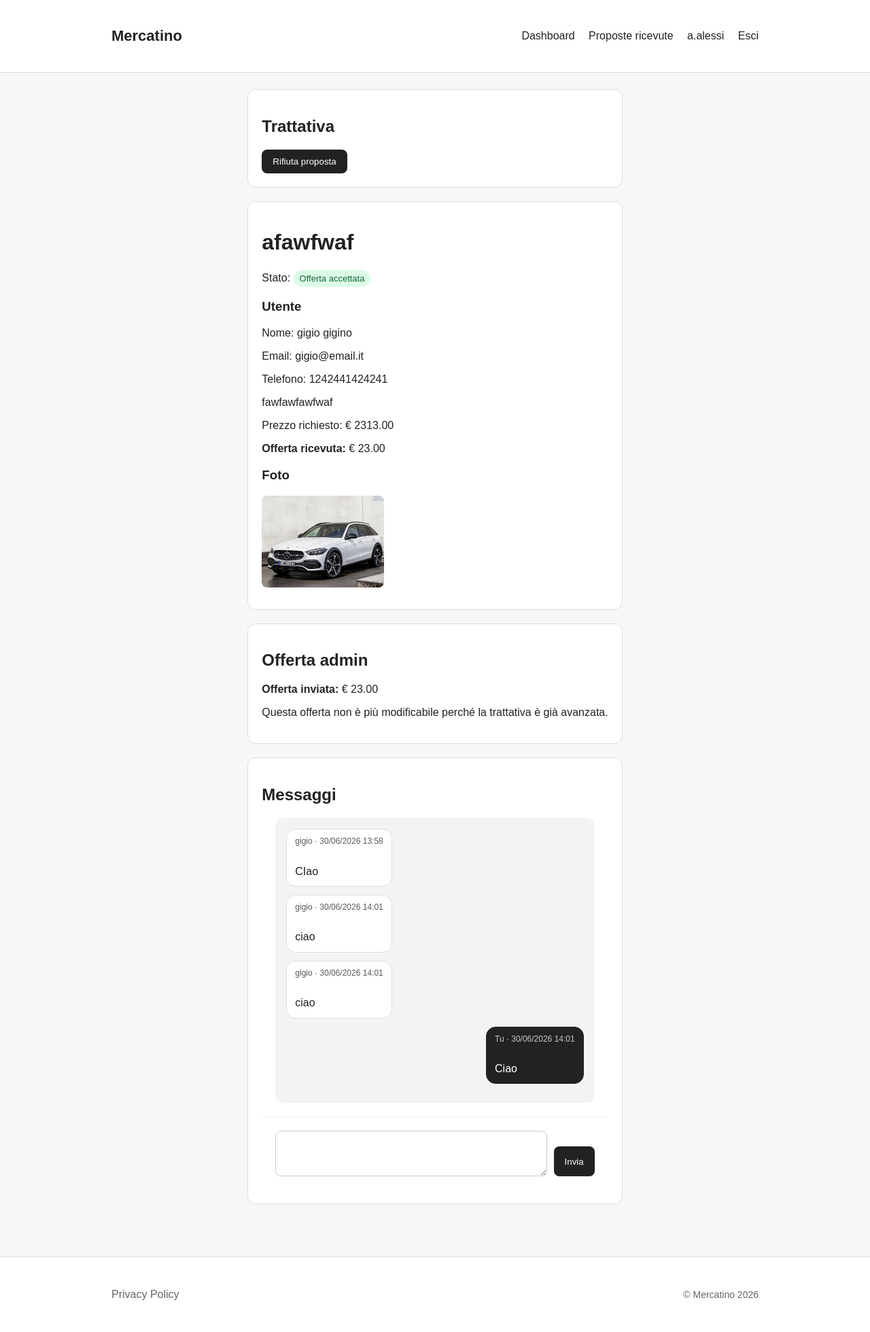
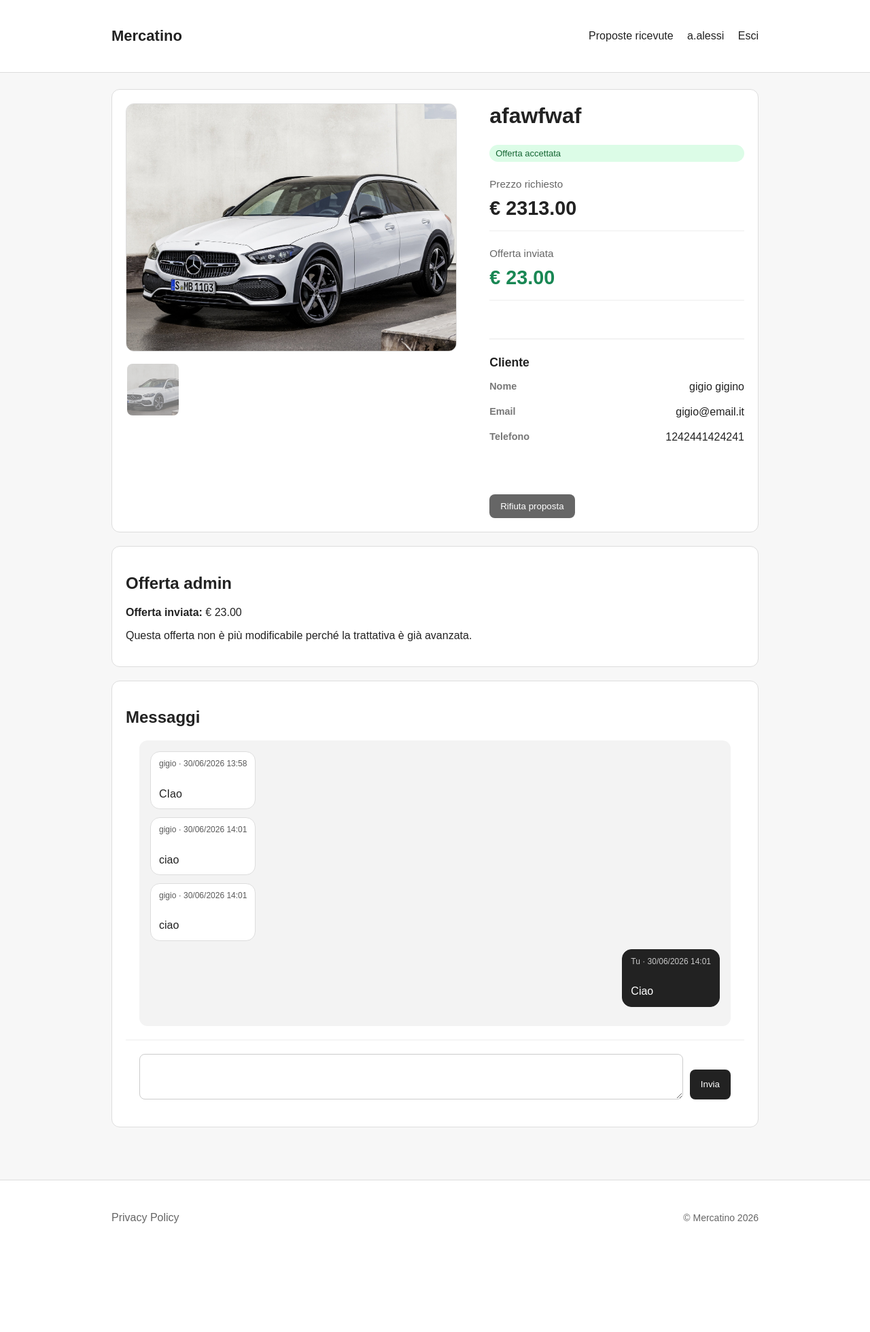
Before and after one commit to Alex-Alessi/mercatino-c2b, a Django app: page /staff/proposte/17/ in a window 1280 px wide. Shown: the whole page at 68% size. After the commit the page ends 1799 px from the top, so only its background shows below. Run offline with Django 5.2, Linux system fonts and the light colour scheme; a user stored in the database is signed in; data comes from the database, SQL or seed files in the repository; both versions use the stored data as it was after the commit.

Commit message:
views e staff's templates

```diff
--- a/mercatino_c2b/proposals/views.py
+++ b/mercatino_c2b/proposals/views.py
@@ -21,6 +21,9 @@ def dashboard_view(request):
         proposals = proposals.filter(
             title__icontains=search_query
         )
+
+    if request.user.is_staff:
+        return redirect("staff_proposal_list")
 
     proposals = proposals.order_by("created_at")
 
--- a/mercatino_c2b/static/css/style.css
+++ b/mercatino_c2b/static/css/style.css
@@ -946,6 +946,39 @@ select {
     align-items: start;
 }
 
+.customer-info{
+    margin:2rem 0;
+    padding-top:1.5rem;
+    border-top:1px solid #e8e8e8;
+}
+
+.customer-info h3{
+    margin:0 0 1rem;
+    font-size:1.1rem;
+}
+
+.info-row{
+    display:flex;
+    justify-content:space-between;
+    align-items:flex-start;
+
+    gap:1rem;
+
+    margin-bottom:.9rem;
+}
+
+.info-row .info-label{
+    color:#777;
+    font-weight:600;
+}
+
+.info-value{
+    text-align:right;
+    font-weight:500;
+
+    word-break:break-word;
+}
+
 @media (max-width: 700px) {
     .image-lightbox img {
         max-width: 92vw;
--- a/mercatino_c2b/templates/base.html
+++ b/mercatino_c2b/templates/base.html
@@ -15,16 +15,17 @@
 
         <nav>
             {% if user.is_authenticated %}
-                <a href="{% url 'dashboard' %}"
-                class="{% if request.resolver_match.url_name == 'dashboard' %}active-nav{% endif %}">
-                    Dashboard
-                </a>
                 {% if user.is_staff %}
                     <a href="{% url 'staff_proposal_list' %}"
                     class="{% if request.resolver_match.url_name == 'staff_proposal_list' %}active-nav{% endif %}">
                         Proposte ricevute
                     </a>
                 {% else %}
+                    <a href="{% url 'dashboard' %}"
+                    class="{% if request.resolver_match.url_name == 'dashboard' %}active-nav{% endif %}">
+                        Dashboard
+                    </a>
+
                     <a href="{% url 'proposal_create' %}"
                     class="{% if request.resolver_match.url_name == 'proposal_create' %}active-nav{% endif %}">
                         Nuova proposta
--- a/mercatino_c2b/templates/staff_panel/proposal_detail.html
+++ b/mercatino_c2b/templates/staff_panel/proposal_detail.html
@@ -3,108 +3,134 @@
 {% block title %}{{ proposal.title }}{% endblock %}
 
 {% block content %}
-{% if proposal.status != "rejected" and proposal.status != "completed" %}
+
 <div class="card">
-        <h2>Trattativa</h2>
+    <div class="proposal-layout">
+
+        <div class="proposal-gallery">
+            <div class="main-image">
+                {% with first_image=proposal.images.first %}
+                    {% if first_image %}
+                        <img
+                            id="main-image"
+                            class="clickable-image"
+                            src="{{ first_image.image.url }}"
+                            data-full="{{ first_image.image.url }}"
+                            data-gallery="proposal-{{ proposal.pk }}"
+                            data-index="0"
+                            alt="{{ proposal.title }}">
+                    {% endif %}
+                {% endwith %}
+            </div>
+
+            <div class="thumbnail-row">
+
+                {% for image in proposal.images.all %}
+                <img
+                    class="thumbnail"
+                    src="{{ image.image.url }}"
+                    data-full="{{ image.image.url }}"
+                    alt="{{ proposal.title }}">
+                {% endfor %}
+
+            </div>
+
+        </div>
+
+        <div class="proposal-summary">
+
+            <h1>{{ proposal.title }}</h1>
+
+            <span class="badge {{ proposal.status_badge_class }}">
+                {{ proposal.get_status_display }}
+            </span>
+
+            {% if proposal.requested_price %}
+                <div class="price-box">
+                    <span class="info-label">Prezzo richiesto</span>
+                    <strong class="price">€ {{ proposal.requested_price }}</strong>
+                </div>
+            {% endif %}
+
+            {% if proposal.admin_offer %}
+                <div class="offer-box">
+                    <span class="info-label">Offerta inviata</span>
+                    <strong class="offer-price">€ {{ proposal.admin_offer }}</strong>
+                </div>
+            {% endif %}
+
+            <div class="customer-info">
+
+                <h3>Cliente</h3>
+
+                <div class="info-row">
+                    <span class="info-label">Nome</span>
+
+                    <span class="info-value">
+                        {% if proposal.user.first_name or proposal.user.last_name %}
+                            {{ proposal.user.first_name }} {{ proposal.user.last_name }}
+                        {% else %}
+                            {{ proposal.user.username }}
+                        {% endif %}
+                    </span>
+                </div>
+
+                <div class="info-row">
+                    <span class="info-label">Email</span>
+
+                    <span class="info-value">
+                        {{ proposal.user.email|default:"Non disponibile" }}
+                    </span>
+                </div>
+
+                <div class="info-row">
+                    <span class="info-label">Telefono</span>
+
+                    <span class="info-value">
+                        {{ proposal.user.profile.phone|default:"Non disponibile" }}
+                    </span>
+                </div>
+
+            </div>
+
+            <div class="staff-actions">
                 {% if proposal.status == "under_review" %}
                     <form method="post">
                         {% csrf_token %}
                         <input type="hidden" name="action" value="mark_negotiation">
-                <button class="button" type="submit">Metti in trattativa</button>
+
+                        <button class="button" type="submit">
+                            Metti in trattativa
+                        </button>
                     </form>
                 {% endif %}
 
                 {% if proposal.status != "rejected" and proposal.status != "completed" %}
-            <form method="post" style="margin-top:15px">
+                    <form method="post">
                         {% csrf_token %}
                         <input type="hidden" name="action" value="reject">
-                <button class="button" type="submit">Rifiuta proposta</button>
+
+                        <button class="button secondary" type="submit">
+                            Rifiuta proposta
+                        </button>
                     </form>
                 {% endif %}
 
                 {% if proposal.status == "vinted_link_sent" %}
-            <form method="post" style="margin-top:15px">
+                    <form method="post">
                         {% csrf_token %}
                         <input type="hidden" name="action" value="complete">
-                <button class="button" type="submit">Segna completato</button>
+
+                        <button class="button" type="submit">
+                            Segna completata
+                        </button>
                     </form>
                 {% endif %}
+
             </div>
-{% endif %}
 
-<div class="card">
-    <h1>{{ proposal.title }}</h1>
-
-    <p>
-        Stato:
-        <span class="badge {{ proposal.status_badge_class }}">{{ proposal.get_status_display }}</span>
-    </p>
-
-    <h3>Utente</h3>
-
-    {% if proposal.user.first_name or proposal.user.last_name %}
-        <p>Nome: {{ proposal.user.first_name }} {{ proposal.user.last_name }}</p>
-    {% else %}
-        <p>Nome: {{ proposal.user.username }}</p>
-    {% endif %}
-
-    {% if proposal.user.email %}
-        <p>Email: {{ proposal.user.email }}</p>
-    {% else %}
-        <p>Email: non disponibile</p>
-    {% endif %}
-
-    {% if proposal.user.profile.phone %}
-        <p>Telefono: {{ proposal.user.profile.phone }}</p>
-    {% else %}
-        <p>Telefono: non disponibile</p>
-    {% endif %}
-
-    <p>{{ proposal.description }}</p>
-
-    {% if proposal.requested_price %}
-        <p>Prezzo richiesto: € {{ proposal.requested_price }}</p>
-    {% endif %}
-
-    {% if proposal.admin_offer %}
-        <p><strong>Offerta ricevuta:</strong> € {{ proposal.admin_offer }}</p>
-    {% endif %}
-
-    {% if proposal.images.all %}
-        <h3>Foto</h3>
-        {% with total_images=proposal.images.all|length %}
-            <div class="image-preview-grid">
-                {% for image in proposal.images.all %}
-                    {% if forloop.counter <= 4 %}
-                        <div class="image-preview-wrapper">
-                            <img
-                                class="image-preview clickable-image"
-                                src="{{ image.image.url }}"
-                                alt="{{ proposal.title }}"
-                                data-full="{{ image.image.url }}"
-                                data-gallery="proposal-{{ proposal.pk }}"
-                                data-index="{{ forloop.counter0 }}"
-                                >
-                            {% if forloop.counter == 4 and total_images > 3 %}
-                                <div class="image-overlay">
-                                    +{{ total_images|add:"-3" }}
         </div>
-                            {% endif %}
     </div>
-                    {% else %}
-                        <img
-                            class="gallery-hidden clickable-image"
-                            src="{{ image.image.url }}"
-                            alt="{{ proposal.title }}"
-                            data-full="{{ image.image.url }}"
-                            data-gallery="proposal-{{ proposal.pk }}"
-                            data-index="{{ forloop.counter0 }}"
-                            >
-                    {% endif %}
-                {% endfor %}
-            </div>
-        {% endwith %}
-    {% endif %}
 </div>
 
 <div class="card">
```
Also changed, not shown: mercatino_c2b/templates/staff_panel/proposal_list.html (+9 -12 lines), mercatino_c2b/db.sqlite3. Lines whose indentation alone changed are shown as unchanged.
